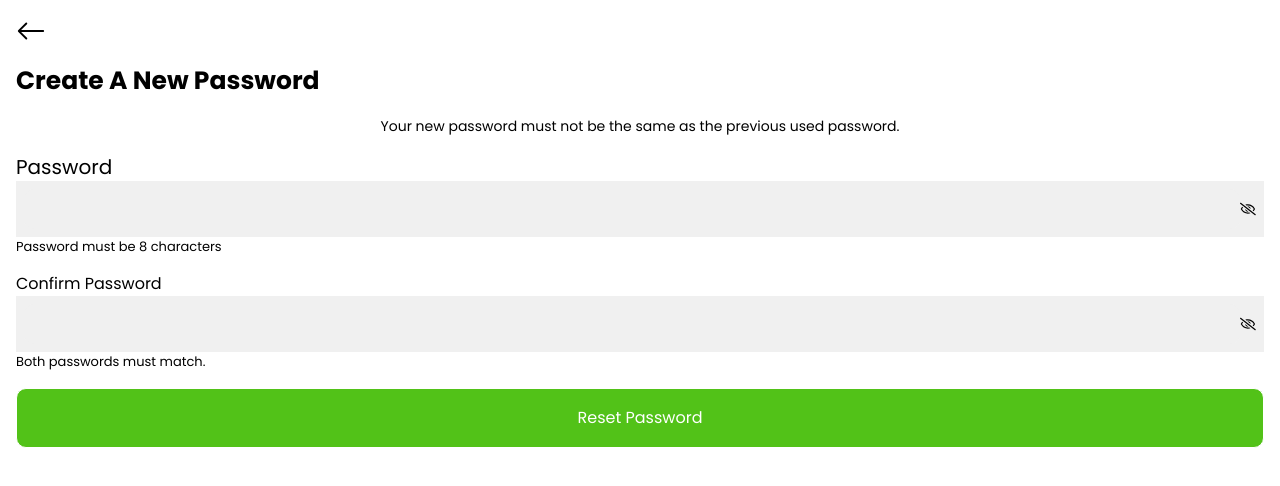
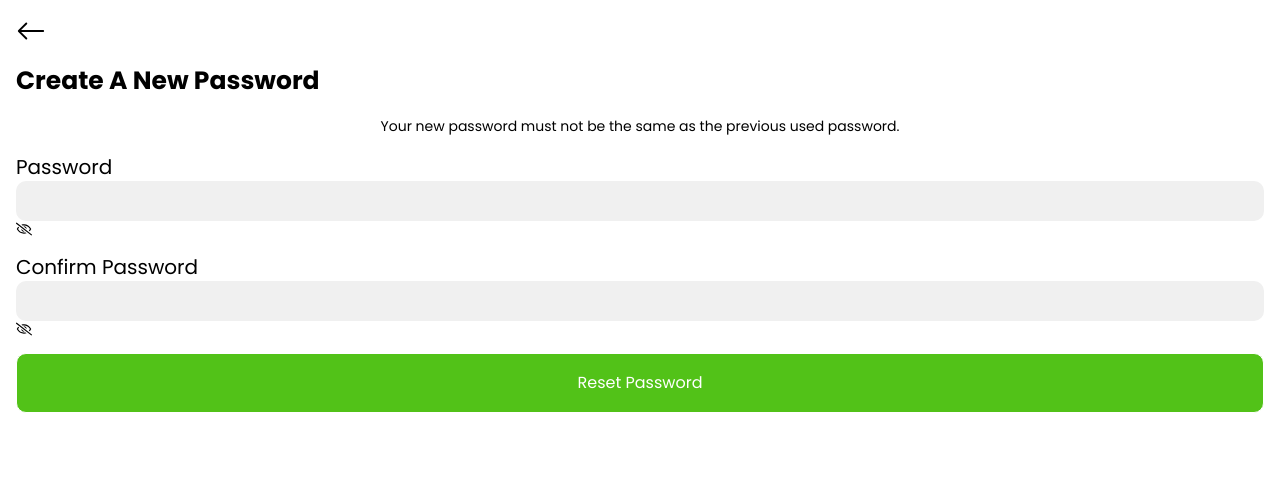
Before and after one commit to BuildspaceHub/ledgrx, a React (Vite) app: page /auth/reset-password in a window 1280 px wide. Shown: the top 486 px of the page. Built offline with nearby package versions, Linux system fonts and the light colour scheme.

Commit message:
chore(splash): re-styled the splash screen

```diff
--- a/package.json
+++ b/package.json
@@ -11,10 +11,11 @@
   },
   "dependencies": {
     "@tailwindcss/vite": "^4.3.1",
+    "joi": "^18.2.3",
     "react": "^19.2.7",
     "react-dom": "^19.2.7",
+    "react-icons": "^5.6.0",
     "react-router-dom": "^7.18.0",
-    "react-icons": "^5.6.0",
     "tailwindcss": "^4.3.1"
   },
   "devDependencies": {
--- a/src/App.jsx
+++ b/src/App.jsx
@@ -2,11 +2,11 @@ import { BrowserRouter, Route, Routes } from "react-router";
 import Login from "./pages/auth/Login";
 import SignUp from "./pages/auth/SignUp";
 import Onboarding from "./components/Onboarding";
-import Splash from "./components/Splash";
 import CreatePasswordPage from "./pages/CreatePasswordPage";
 import VerifiedEmailPage from "./pages/VerifiedEmailPage";
 import ConfirmEmailPage from "./pages/ConfirmEmailPage";
 import ConfirmPasswordPage from "./pages/ConfirmPasswordPage";
+import Splash from "./pages/Splash";
 
 export default function App() {
   return (
--- a/src/components/Splash.jsx
+++ /dev/null
@@ -1,20 +0,0 @@
-import React from "react";
-import { useEffect } from "react";
-
-export default function Splash() {
-  useEffect(() => {
-    setTimeout(() => {
-      window.location.href = "/onboarding";
-    }, 4000);
-  }, []);
-  return (
-    <div className="bg-green-300 h-screen flex justify-center items-center flex-col gap-5">
-      <h3>
-        Ledgr
-        <span className="text-white text-3xl font-bold mb-2.5 animate-slideIn">
-          X
-        </span>
-      </h3>
-    </div>
-  );
-}
--- a/src/index.css
+++ b/src/index.css
@@ -3,12 +3,14 @@
 
 :root {
   --color-brand: #52c218;
+  --color-background: #ffffff;
   --font-bricolage: "Bricolage Grotesque", sans-serif;
   --font-poppins: "Poppins", sans-serif;
 }
 
 @theme inline {
   --color-brand: var(--color-brand);
+  --color-background: var(--color-background);
   --font-bricolage: var(--font-bricolage);
   --font-poppins: var(--font-poppins);
 }
--- /dev/null
+++ b/src/libs/validators/auth.js
@@ -0,0 +1,13 @@
+import Joi from "joi";
+
+export const resetPasswordSchema = Joi.object({
+  password: Joi.string().min(8).required().messages({
+    "string.min": "Password must be at least 8 characters long",
+    "any.required": "Password is required",
+  }),
+  confirmPassword: Joi.string().valid(Joi.ref("password")).required().messages({
+    "any.only": "Passwords do not match",
+    "any.required": "Confirm Password is required",
+  }),
+
+});
--- a/src/pages/CreatePasswordPage.jsx
+++ b/src/pages/CreatePasswordPage.jsx
@@ -1,8 +1,34 @@
 import React from "react";
 import { BsArrowLeft } from "react-icons/bs";
 import { FaRegEyeSlash } from "react-icons/fa";
+import { resetPasswordSchema } from "../libs/validators/auth";
 
 export default function CreatePasswordPage() {
+  const [password, setPassword] = React.useState("");
+  const [confirmPassword, setConfirmPassword] = React.useState("");
+  const [errorMessages, setErrorMessages] = React.useState({});
+
+  function handleSubmit(e) {
+    e.preventDefault();
+
+    const { error, value } = resetPasswordSchema.validate({
+      password,
+      confirmPassword,
+    });
+
+    if (error) {
+      // Handle validation errors
+      const errorMessages = error.details.reduce((acc, curr) => {
+        acc[curr.path[0]] = curr.message;
+        return acc;
+      }, {});
+
+      setErrorMessages(errorMessages);
+      return;
+    }
+    // Add your password reset logic here
+  }
+
   return (
     <div className="p-4">
       <div>
@@ -13,35 +39,49 @@ export default function CreatePasswordPage() {
         </p>
       </div>
 
-      <>
-        <span className="block text-xl">Password</span>
-        <div className="flex items-center bg-[#F0F0F0] p-2">
+      <form onSubmit={handleSubmit} className="flex flex-col gap-4">
+        <div className="">
+          <label htmlFor="password" className="block text-xl">
+            Password
+          </label>
           <input
             type="password"
+            id="password"
+            value={password}
+            onChange={(e) => setPassword(e.target.value)}
             className="p-2 w-full h-10 rounded-[10px] outline-none bg-[#F0F0F0]"
           />
           <FaRegEyeSlash />
         </div>
-        <span className="block mb-4 text-[13px]">
+        {errorMessages.password && (
+          <span className="block mb-1 text-[13px] text-red-500">
             Password must be 8 characters
           </span>
+        )}
 
-        <span className="block">Confirm Password</span>
-        <div className="flex items-center bg-[#F0F0F0] p-2">
+        <div className="">
+          <label htmlFor="confirmPassword" className="block text-xl">
+            Confirm Password
+          </label>
           <input
             type="password"
+            id="confirmPassword"
+            value={confirmPassword}
+            onChange={(e) => setConfirmPassword(e.target.value)}
             className="p-2 w-full h-10 rounded-[10px] outline-none bg-[#F0F0F0]"
           />
           <FaRegEyeSlash />
         </div>
-        <span className="block mb-4 text-[13px]">
+        {errorMessages.confirmPassword && (
+          <span className="block mb-1 text-[13px] text-red-500">
             Both passwords must match.
           </span>
-      </>
+        )}
 
         <button className="border bg-[#52C218] text-[#FFFFFF] w-full h-15 p-2 rounded-[10px] ">
           Reset Password
         </button>
+      </form>
     </div>
   );
 }
--- /dev/null
+++ b/src/pages/Splash.jsx
@@ -0,0 +1,19 @@
+import React from "react";
+import { useEffect } from "react";
+
+export default function Splash() {
+  // useEffect(() => {
+  //   setTimeout(() => {
+  //     window.location.href = "/onboarding";
+  //   }, 4000);
+  // }, []);
+
+  return (
+    <div className="bg-background min-h-screen flex justify-center items-center flex-col gap-5">
+      <h3 className="text-3xl font-poppins font-normal md:text-5xl">
+        Ledgr
+        <span className="text-brand text-4xl animate-pulse md:text-7xl">X</span>
+      </h3>
+    </div>
+  );
+}
```
Also changed, not shown: 1 other file (tests, documents, lock files or other folders). Lines whose indentation alone changed are shown as unchanged.
